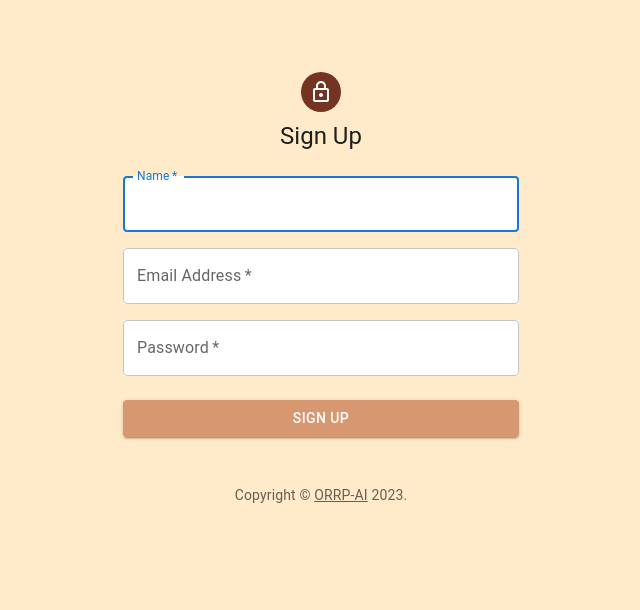
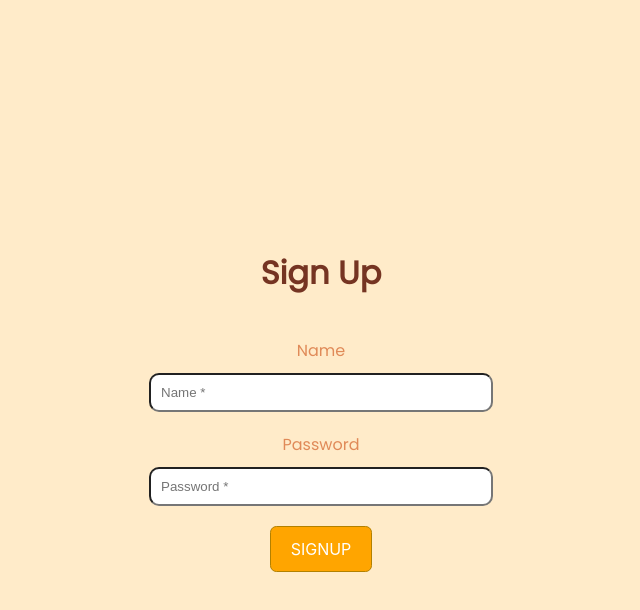
Before and after one commit to dvimukthi/Optimum-Room-Rate-Prediction-System, a React (Create React App) app: page /signup in a window 1280 px wide. Shown: the top 610 px of the page, without its empty margins (319-959 px from the left). Built offline with nearby package versions, Linux system fonts and the light colour scheme; a web font is replaced by a local one.

Commit message:
SignUp update

```diff
--- a/package.json
+++ b/package.json
@@ -10,6 +10,7 @@
     "@testing-library/jest-dom": "^5.16.5",
     "@testing-library/react": "^13.4.0",
     "@testing-library/user-event": "^13.5.0",
+    "axios": "^1.3.6",
     "react": "^18.2.0",
     "react-dom": "^18.2.0",
     "react-router": "^6.10.0",
--- a/src/Components/SignIn/SignIn.js
+++ b/src/Components/SignIn/SignIn.js
@@ -10,6 +10,7 @@ import LockOutlinedIcon from "@mui/icons-material/LockOutlined";
 import Typography from "@mui/material/Typography";
 import Container from "@mui/material/Container";
 import { createTheme, ThemeProvider } from "@mui/material/styles";
+// import axios from "axios";
 
 function Copyright(props) {
   return (
--- a/src/Components/SignUp/SignUp.css
+++ b/src/Components/SignUp/SignUp.css
@@ -1,5 +1,36 @@
 .SignUp__Container {
     display: flex;
+    flex-direction: column;
+    justify-content: center;
+    align-items: center;
     background-color: #FFEBC9;
     height: 100vh;
 }
+
+.SignUp__Container h1 {
+    color: #753422;
+    font-family: 'Poppins', sans-serif;
+}
+
+.SignUp__Container label {
+    color: #e08a58;
+    font-family: 'Poppins', sans-serif;
+    margin-top: 20px;
+}
+
+.SignUp__Btn {
+    margin-top: 20px;
+    width: "20rem";
+    color: white;
+    background: orange;
+    padding: 0.75rem 1.2rem;
+    border-radius: 0.4rem;
+    cursor: pointer;
+    border: 1px solid rgb(178, 128, 0);
+}
+
+.SignUp__Btn:hover {
+    background: orange;
+    color: black;
+    border: 1px solid black;
+}
--- a/src/Components/SignUp/SignUp.js
+++ b/src/Components/SignUp/SignUp.js
@@ -1,129 +1,58 @@
-import * as React from "react";
+import React, { useState } from "react";
 import "./SignUp.css";
-import Avatar from "@mui/material/Avatar";
-import Button from "@mui/material/Button";
-import CssBaseline from "@mui/material/CssBaseline";
-import TextField from "@mui/material/TextField";
-import Link from "@mui/material/Link";
-import Grid from "@mui/material/Grid";
-import Box from "@mui/material/Box";
-import LockOutlinedIcon from "@mui/icons-material/LockOutlined";
-import Typography from "@mui/material/Typography";
-import Container from "@mui/material/Container";
-import { createTheme, ThemeProvider } from "@mui/material/styles";
+import { Axios } from "axios";
 
-function Copyright(props) {
-  return (
-    <Typography
-      variant="body2"
-      color="text.secondary"
-      align="center"
-      {...props}
-    >
-      {"Copyright © "}
-      <Link color="inherit" href="https://ORRP-AI.com">
-        ORRP-AI
-      </Link>{" "}
-      {new Date().getFullYear()}
-      {"."}
-    </Typography>
-  );
-}
+function SignUp() {
+  const [SignUpName, setSignUpName] = useState("");
+  const [SignUpPassword, setSignUpPassword] = useState("");
 
-const theme = createTheme();
-
-export default function SignUp() {
-  const handleSubmit = (event) => {
-    event.preventDefault();
-    const data = new FormData(event.currentTarget);
-    console.log({
-      email: data.get("email"),
-      password: data.get("password"),
+  const signup = () => {
+    Axios.post("http://localhost:3001/signup", {
+      name: SignUpName,
+      password: SignUpPassword,
+    }).then((response) => {
+      console.log(response);
     });
   };
 
   return (
     <div className="SignUp__Container">
-      <ThemeProvider theme={theme}>
-        <Container component="main" maxWidth="xs">
-          <CssBaseline />
-          <Box
-            sx={{
-              marginTop: 8,
-              display: "flex",
-              flexDirection: "column",
-              alignItems: "center",
-            }}
-          >
-            <Avatar sx={{ m: 1, bgcolor: "#753422" }}>
-              <LockOutlinedIcon />
-            </Avatar>
-            <Typography component="h1" variant="h5">
-              Sign Up
-            </Typography>
-            <Box
-              component="form"
-              noValidate
-              onSubmit={handleSubmit}
-              sx={{ mt: 3 }}
-            >
-              <Grid container spacing={2}>
-                <Grid item xs={12}>
-                  <TextField
-                    autoComplete="given-name"
-                    name="Name"
-                    required
-                    fullWidth
-                    id="Name"
-                    label="Name"
-                    autoFocus
-                    sx={{ backgroundColor: "white" }}
-                  />
-                </Grid>
-                <Grid item xs={12}>
-                  <TextField
-                    required
-                    fullWidth
-                    id="email"
-                    label="Email Address"
-                    name="email"
-                    autoComplete="email"
-                    sx={{ backgroundColor: "white" }}
-                  />
-                </Grid>
-                <Grid item xs={12}>
-                  <TextField
-                    required
-                    fullWidth
-                    name="password"
-                    label="Password"
-                    type="password"
-                    id="password"
-                    autoComplete="new-password"
-                    sx={{ backgroundColor: "white" }}
-                  />
-                </Grid>
-              </Grid>
-              <Button
-                type="submit"
-                fullWidth
-                variant="contained"
-                sx={{
-                  mt: 3,
-                  mb: 2,
-                  background: "#D79771",
-                  "&:hover": {
-                    background: "#753422",
-                  },
-                }}
-              >
-                Sign Up
-              </Button>
-            </Box>
-          </Box>
-          <Copyright sx={{ mt: 4 }} />
-        </Container>
-      </ThemeProvider>
+      <h1>Sign Up</h1>
+      <label>Name</label>
+      <input
+        type="text"
+        onChange={(e) => {
+          setSignUpName(e.target.value);
+        }}
+        placeholder="Name *"
+        style={{
+          backgroundColor: "white",
+          padding: "10px",
+          width: "20rem",
+          borderRadius: "10px",
+          marginTop: "10px",
+        }}
+      />
+      <label>Password</label>
+      <input
+        type="password"
+        onChange={(e) => {
+          setSignUpPassword(e.target.value);
+        }}
+        placeholder="Password *"
+        style={{
+          backgroundColor: "white",
+          padding: "10px",
+          width: "20rem",
+          borderRadius: "10px",
+          marginTop: "10px",
+        }}
+      />
+      <div className="SignUp__Btn" onClick={signup}>
+        SIGNUP
+      </div>
     </div>
   );
 }
+
+export default SignUp;
```
Also changed, not shown: 1 other file (tests, documents, lock files or other folders).
